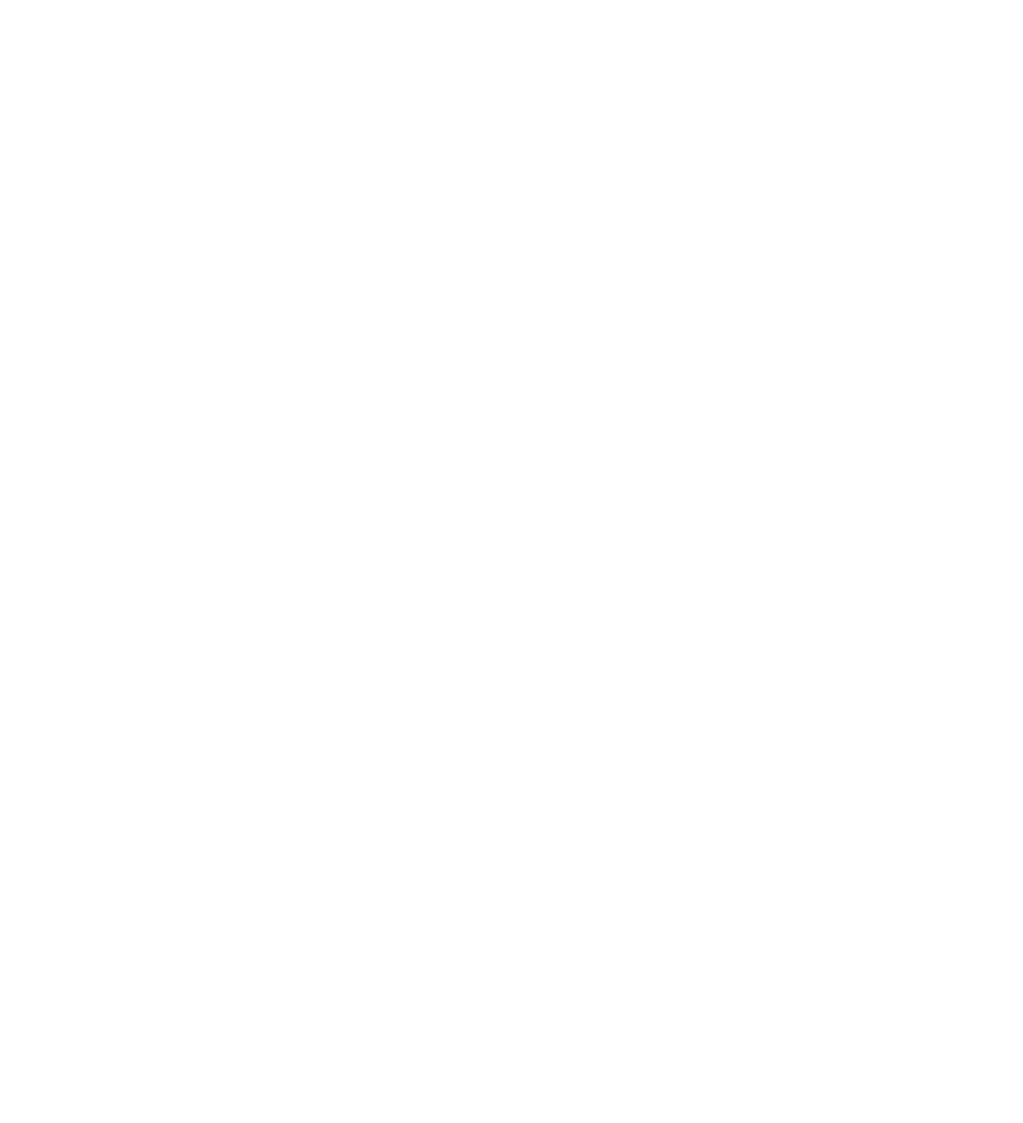
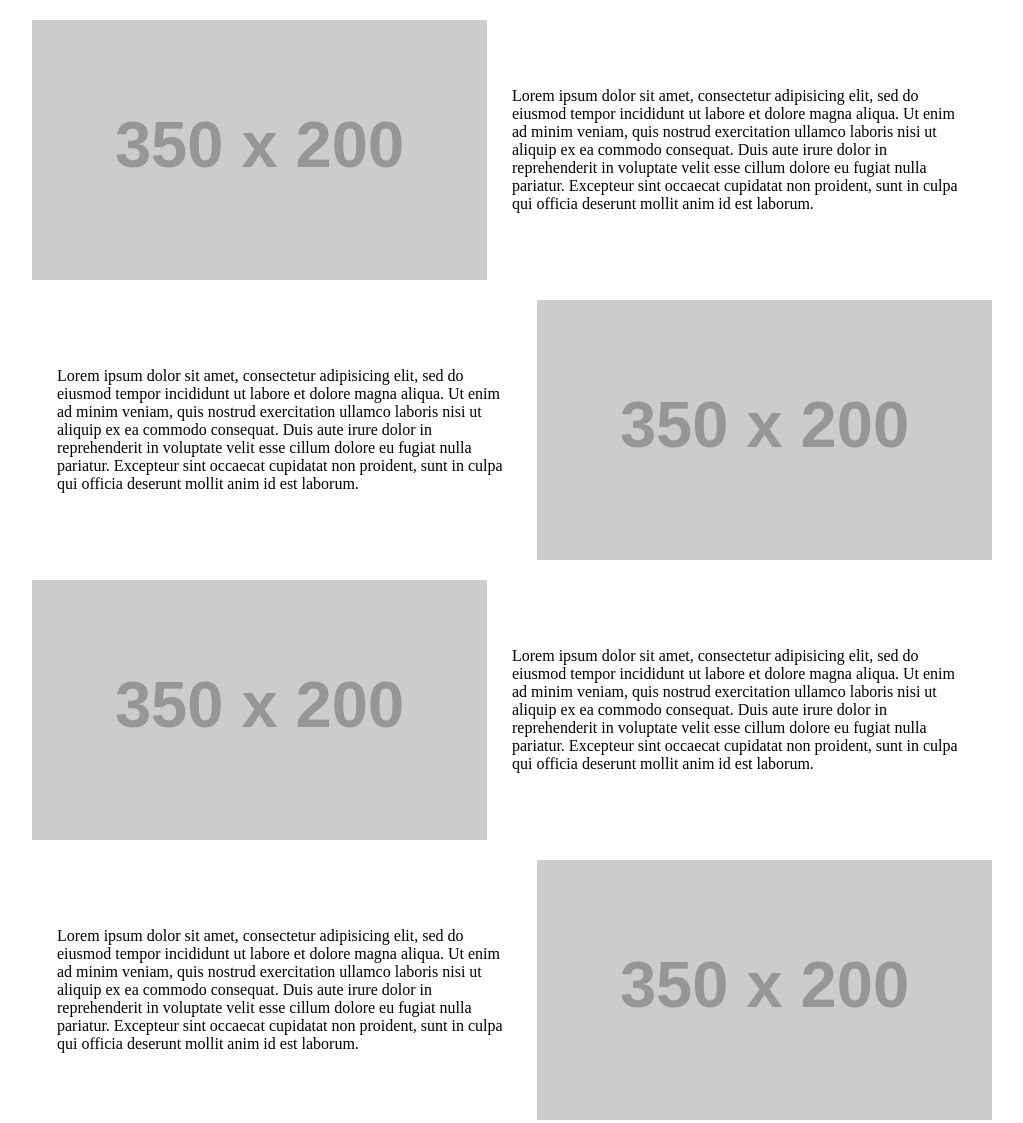
Before and after one commit to leegocode/5x_index_layout, a plain HTML site: page even.html in a window 1280 px wide. Shown: the top 1123 px of the page, without its empty margins (128-1151 px from the left). Before the commit the page ends 800 px from the top, so only its background shows below. Drawn offline with Linux system fonts and the light colour scheme; placeholder pictures from the web are drawn by us.

Commit message:
flex order

```diff
--- a/even.css
+++ b/even.css
@@ -0,0 +1,35 @@
+.wrap{
+  max-width: 960px;
+  width: 100%;
+  margin: auto;
+}
+
+.section{
+  /* background-color: #d99797; */
+  width: 100%;
+  display:flex;
+  align-items: center;
+  font-size: 0px;
+  margin-top: 20px;
+}
+
+.section:nth-child(even) .pic{
+    order:1;
+}
+
+
+.pic {
+  width: 50%;
+}
+
+.pic img{
+  width:100%;
+}
+
+
+.text{
+  width:50%;
+  background-color: #fff;
+  padding: 0 25px;
+  font-size: 16px;
+}
--- a/even.html
+++ b/even.html
@@ -5,8 +5,44 @@
   <meta name="viewport" content="width=device-width, initial-scale=1.0">
   <meta http-equiv="X-UA-Compatible" content="ie=edge">
   <title>Document</title>
+  <link rel="stylesheet" href="even.css">
 </head>
 <body>
+ <div class="wrap">
+  <div class="section">
+    <div class="pic"><img src="http://fakeimg.pl/350x200/bdd9d2/3f232a/?text=Fake-Image">
+    </div>
+    <div class="text">Lorem ipsum dolor sit amet, consectetur adipisicing elit, sed do eiusmod tempor incididunt ut labore et dolore magna aliqua. Ut enim ad minim veniam, quis nostrud exercitation ullamco laboris nisi ut aliquip ex ea commodo consequat. Duis aute irure dolor in reprehenderit in voluptate velit esse cillum dolore eu fugiat nulla pariatur. Excepteur sint occaecat cupidatat non proident, sunt in culpa qui officia deserunt mollit anim id est laborum.
+    </div>
+ </div>
+  <div class="section">
+    <div class="pic"><img src="http://fakeimg.pl/350x200/bdd9d2/3f232a/?text=Fake-Image">
+    </div>
+    <div class="text">Lorem ipsum dolor sit amet, consectetur adipisicing elit, sed do eiusmod tempor incididunt ut labore et dolore magna aliqua. Ut enim ad minim veniam, quis nostrud exercitation ullamco laboris nisi ut aliquip ex ea commodo consequat. Duis aute irure dolor in reprehenderit in voluptate velit esse cillum dolore eu fugiat nulla pariatur. Excepteur sint occaecat cupidatat non proident, sunt in culpa qui officia deserunt mollit anim id est laborum.
+    </div>
+ </div>
+  <div class="section">
+    <div class="pic"><img src="http://fakeimg.pl/350x200/bdd9d2/3f232a/?text=Fake-Image">
+    </div>
+    <div class="text">Lorem ipsum dolor sit amet, consectetur adipisicing elit, sed do eiusmod tempor incididunt ut labore et dolore magna aliqua. Ut enim ad minim veniam, quis nostrud exercitation ullamco laboris nisi ut aliquip ex ea commodo consequat. Duis aute irure dolor in reprehenderit in voluptate velit esse cillum dolore eu fugiat nulla pariatur. Excepteur sint occaecat cupidatat non proident, sunt in culpa qui officia deserunt mollit anim id est laborum.
+    </div>
+ </div>
+  <div class="section">
+    <div class="pic"><img src="http://fakeimg.pl/350x200/bdd9d2/3f232a/?text=Fake-Image">
+    </div>
+    <div class="text">Lorem ipsum dolor sit amet, consectetur adipisicing elit, sed do eiusmod tempor incididunt ut labore et dolore magna aliqua. Ut enim ad minim veniam, quis nostrud exercitation ullamco laboris nisi ut aliquip ex ea commodo consequat. Duis aute irure dolor in reprehenderit in voluptate velit esse cillum dolore eu fugiat nulla pariatur. Excepteur sint occaecat cupidatat non proident, sunt in culpa qui officia deserunt mollit anim id est laborum.
+    </div>
+ </div>
+  <div class="section">
+    <div class="pic"><img src="http://fakeimg.pl/350x200/bdd9d2/3f232a/?text=Fake-Image">
+    </div>
+    <div class="text">Lorem ipsum dolor sit amet, consectetur adipisicing elit, sed do eiusmod tempor incididunt ut labore et dolore magna aliqua. Ut enim ad minim veniam, quis nostrud exercitation ullamco laboris nisi ut aliquip ex ea commodo consequat. Duis aute irure dolor in reprehenderit in voluptate velit esse cillum dolore eu fugiat nulla pariatur. Excepteur sint occaecat cupidatat non proident, sunt in culpa qui officia deserunt mollit anim id est laborum.
+    </div>
+ </div>
+
+ </div>
+
+
 
 </body>
 </html>
```
